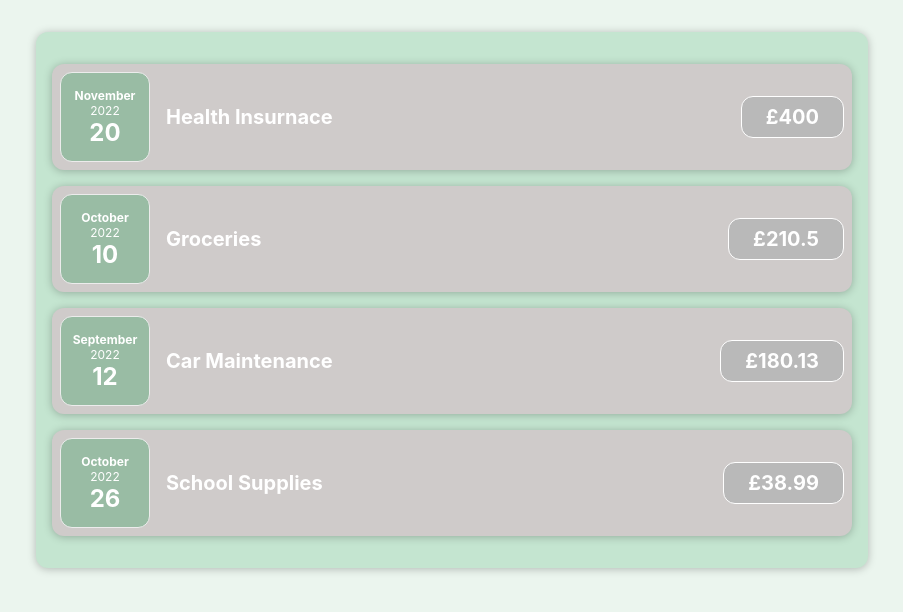
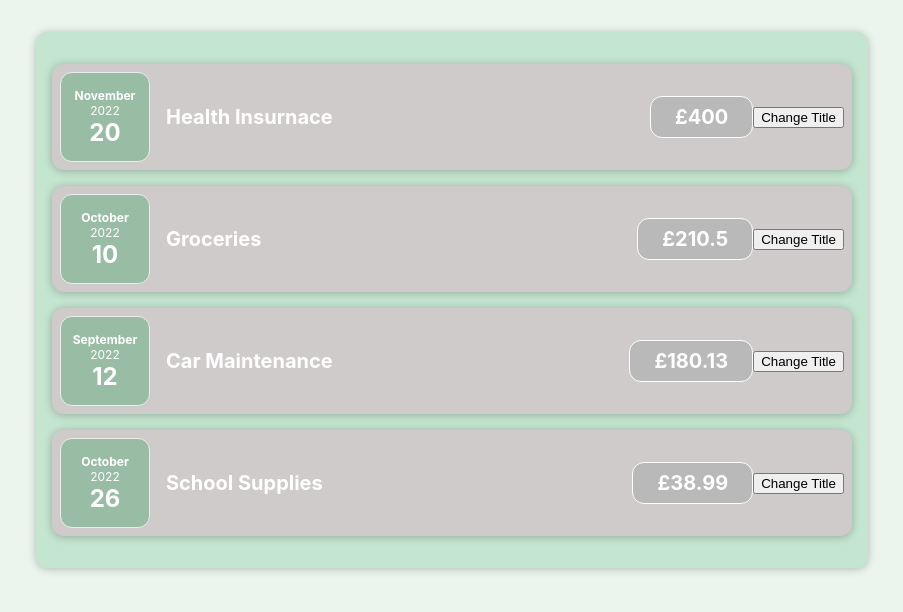
Before and after one commit to jchapps/react-expenses, a React (Create React App) app: page / in a window 1280 px wide. Shown: the top 612 px of the page, without its empty margins (188-1091 px from the left). Built offline with nearby package versions, Linux system fonts and the light colour scheme; the HTML template or start-up script is replaced by a standard one.

Commit message:
feat: basic update state for expense title

```diff
--- a/src/components/Expenses/ExpenseItem.js
+++ b/src/components/Expenses/ExpenseItem.js
@@ -1,16 +1,24 @@
-import React from "react";
+import React, { useState } from "react";
 import "./ExpenseItem.css";
 import ExpenseDate from "./ExpenseDate";
 import Card from "./UI/Card";
 
-function ExpenseItem(props) {
+const ExpenseItem = (props) => {
+  const [title, setTitle ] = useState(props.title);
+  console.log(title)
+  const clickerHandler = () => {
+    setTitle('Updated')
+  }
+
+
   return (
     <Card className="expense-item">
       <ExpenseDate date={props.date}/>
       <div className="expense-item__description">
-        <h2>{props.title}</h2>
+        <h2>{title}</h2>
         <div className="expense-item__price">£{props.amount}</div>
       </div>
+      <button onClick={clickerHandler}>Change Title</button>
     </Card>
   );
 }
```
